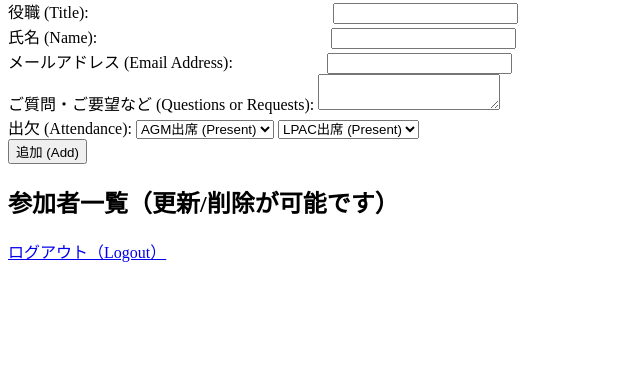
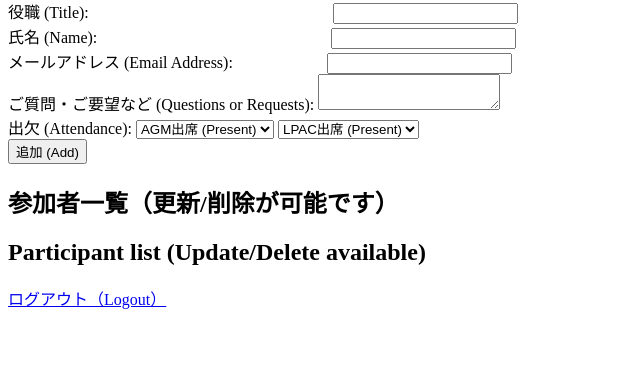
Before and after one commit to akcsri/agm_lpac_attendance, a Flask app: page /user2_dashboard in a window 1280 px wide. Shown: the part 203-582 px from the top of the page, without its empty margins (0-640 px from the left). Run offline with Flask 3, Linux system fonts and the light colour scheme; the visitor is signed in with stand-in values (Sample User, id 1); data that the repository does not hold is empty.

Commit message:
Update user2_dashboard.html

```diff
--- a/templates/user2_dashboard.html
+++ b/templates/user2_dashboard.html
@@ -50,6 +50,7 @@
   </form>
 
   <h2>参加者一覧（更新/削除が可能です）</h2>
+  <h2>Participant list (Update/Delete available) </h2>
   <ul>
     {% for p in participants %}
     <li>
```
